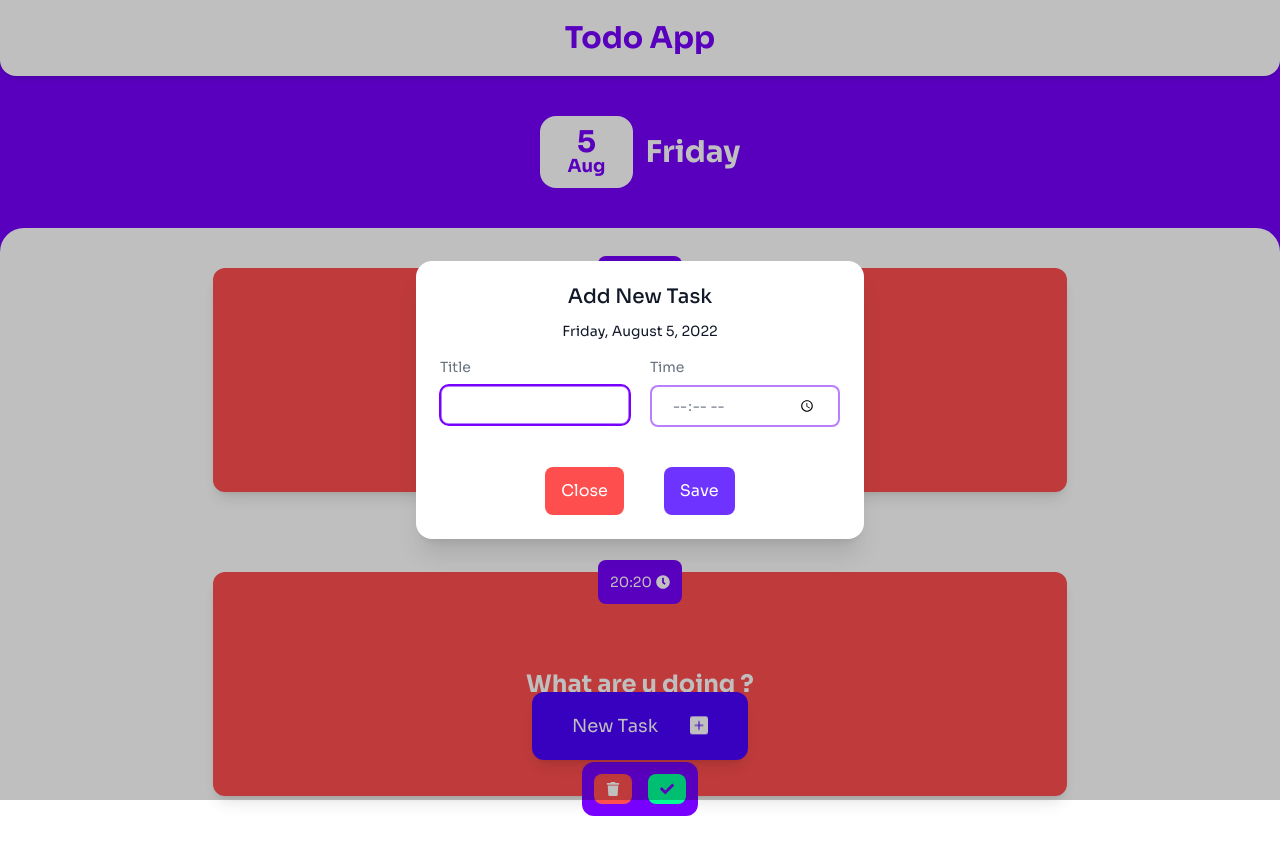
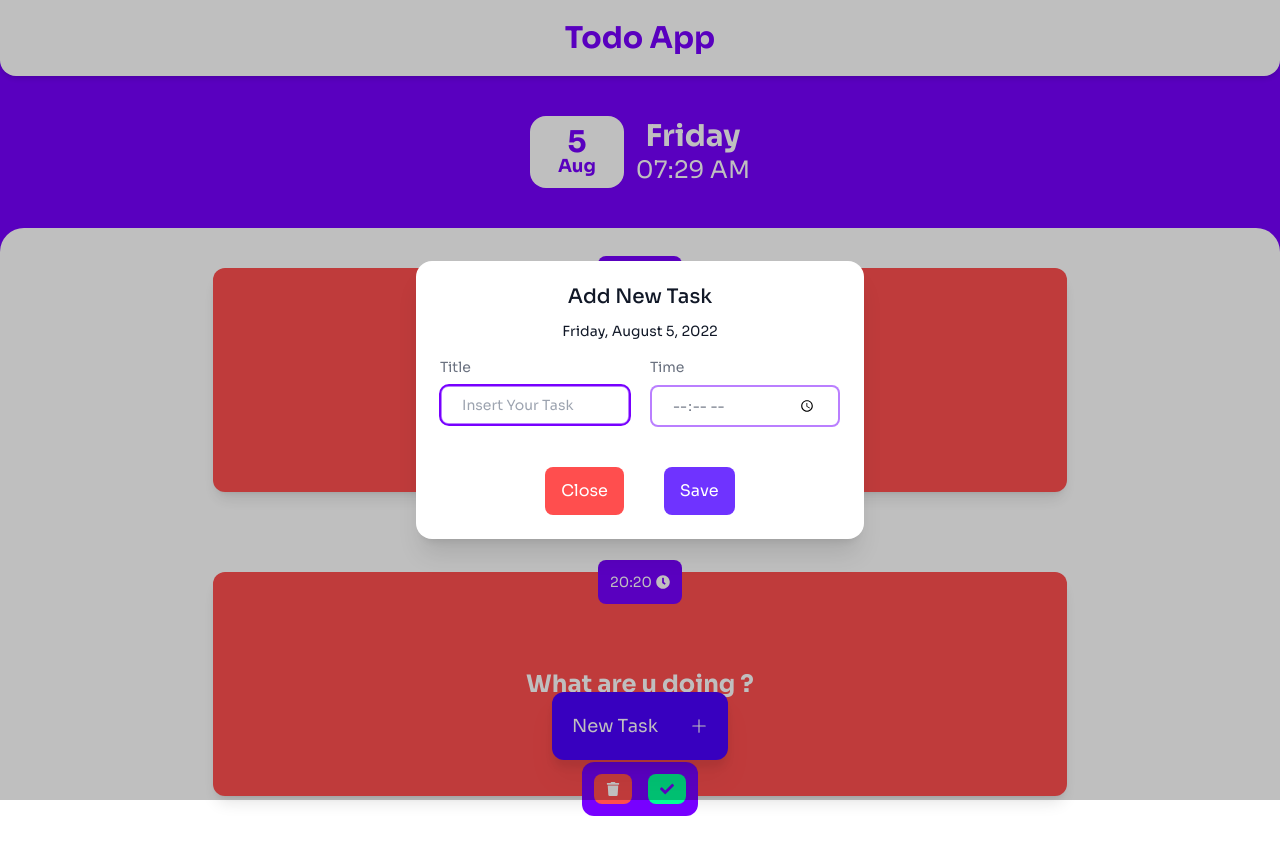
Before and after one commit to saefulbarkah/todo-react-context, a React (Create React App) app: page / in a window 1280 px wide. Both pictures are taken after a click on the button "New Task". Shown: the top 854 px of the page. Built offline with nearby package versions, Linux system fonts and the light colour scheme.

Commit message:
add time in list todo, fix width input

```diff
--- a/src/App.js
+++ b/src/App.js
@@ -11,7 +11,7 @@ function App() {
   return (
     <>
       <Header />
-      <div className="main overflow-x-hidden pt-10">
+      <div className="main  pt-10">
         <section className="mb-10">
           <DateCard />
         </section>
--- a/src/components/ButtonNewTask.js
+++ b/src/components/ButtonNewTask.js
@@ -1,5 +1,5 @@
 import React, { useState } from "react";
-import { BsPlusSquareFill } from "react-icons/bs";
+import { BsPlusLg } from "react-icons/bs";
 import Button from "./Button";
 import DateNow from "./DateNow";
 import Modal from "./Modal";
@@ -19,12 +19,12 @@ const ButtonNewTask = ({ show }) => {
     <>
       <div className="fixed bottom-10 flex justify-center w-full z-50">
         <Button
-          addClassName="bg-button py-5 rounded-xl shadow-lg text-lg"
+          addClassName="bg-button py-5 rounded-xl drop-shadow-xl text-lg"
           isClicked={() => openModal()}
         >
-          <div className="flex items-center gap-8 px-10">
+          <div className="flex items-center gap-8 px-5">
             <span>New Task</span>
-            <BsPlusSquareFill className="animate-bounce" />
+            <BsPlusLg className="" />
           </div>
         </Button>
       </div>
--- a/src/components/DateCard.js
+++ b/src/components/DateCard.js
@@ -1,4 +1,5 @@
-import React from "react";
+import React, { useEffect, useState } from "react";
+import Time from "./Time";
 
 const DateCard = () => {
   const today = new Date();
@@ -11,9 +12,14 @@ const DateCard = () => {
             {today.toLocaleString("en-US", { month: "short" })}
           </span>
         </div>
-        <span className="font-bold">
-          {today.toLocaleString("en-US", { weekday: "long" })}
-        </span>
+        <div className="flex flex-col items-center">
+          <span className="font-bold">
+            {today.toLocaleString("en-US", { weekday: "long" })}
+          </span>
+          <span className="text-xl lg:text-2xl">
+            <Time />
+          </span>
+        </div>
       </div>
     </>
   );
--- a/src/components/Modal.js
+++ b/src/components/Modal.js
@@ -1,5 +1,5 @@
 import { Dialog, Transition } from "@headlessui/react";
-import { Fragment, useState } from "react";
+import { Fragment } from "react";
 import Button from "./Button";
 
 export default function Modal({
@@ -49,7 +49,7 @@ export default function Modal({
                     {date}
                   </div>
                   <div className="mt-2">
-                    <p className="text-sm text-gray-500">{bodyModal}</p>
+                    <span className="text-sm text-gray-500">{bodyModal}</span>
                   </div>
 
                   <div className="mt-10 flex justify-center items-center gap-10">
--- a/src/components/NewTask.js
+++ b/src/components/NewTask.js
@@ -1,8 +1,13 @@
-import React from "react";
+import React, { useEffect, useState } from "react";
+import Time from "./Time";
 
 const NewTask = () => {
+  const today = new Date();
+  const timeNow = today.toLocaleTimeString("default", {
+    hour: "2-digit",
+    minute: "2-digit",
+  });
   return (
-    <>
     <form>
       <div className="grid grid-cols-1 gap-5 md:grid-cols-2">
         <div className="form-grup flex flex-col">
@@ -12,6 +17,7 @@ const NewTask = () => {
           <input
             type="text"
             className="py-2 px-5 rounded-lg border-2 border-primary/50 transition duration-300 outline-primary focus:outline-4 outline-offset-1"
+            placeholder="Insert Your Task"
           />
         </div>
         <div className="form-grup flex flex-col">
@@ -20,12 +26,11 @@ const NewTask = () => {
           </label>
           <input
             type="time"
-              className="py-2 px-5 rounded-lg border-2 border-primary/50 transition duration-300 outline-primary focus:outline-4 outline-offset-1"
+            className="py-2 px-5 rounded-lg border-2 bg-white border-primary/50 transition duration-300 outline-primary focus:outline-4 outline-offset-1 w-full"
           />
         </div>
       </div>
     </form>
-    </>
   );
 };
 
--- /dev/null
+++ b/src/components/Time.js
@@ -0,0 +1,20 @@
+import React, { useEffect, useState } from "react";
+
+const Time = () => {
+  const [time, setTime] = useState();
+  const today = new Date();
+
+  const updateTime = () => {
+    const timeNow = today.toLocaleTimeString("default", {
+      hour: "2-digit",
+      minute: "2-digit",
+    });
+    setTime(timeNow);
+  };
+  useEffect(() => {
+    updateTime();
+  });
+  return <>{time}</>;
+};
+
+export default Time;
```
Lines whose indentation alone changed are shown as unchanged.
